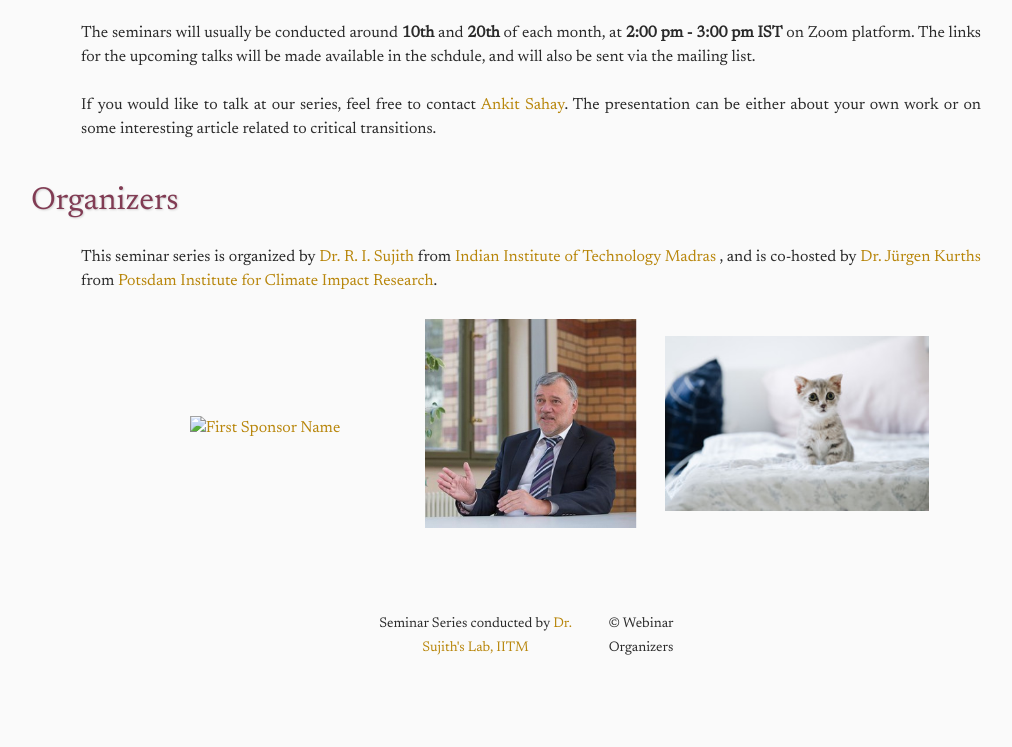
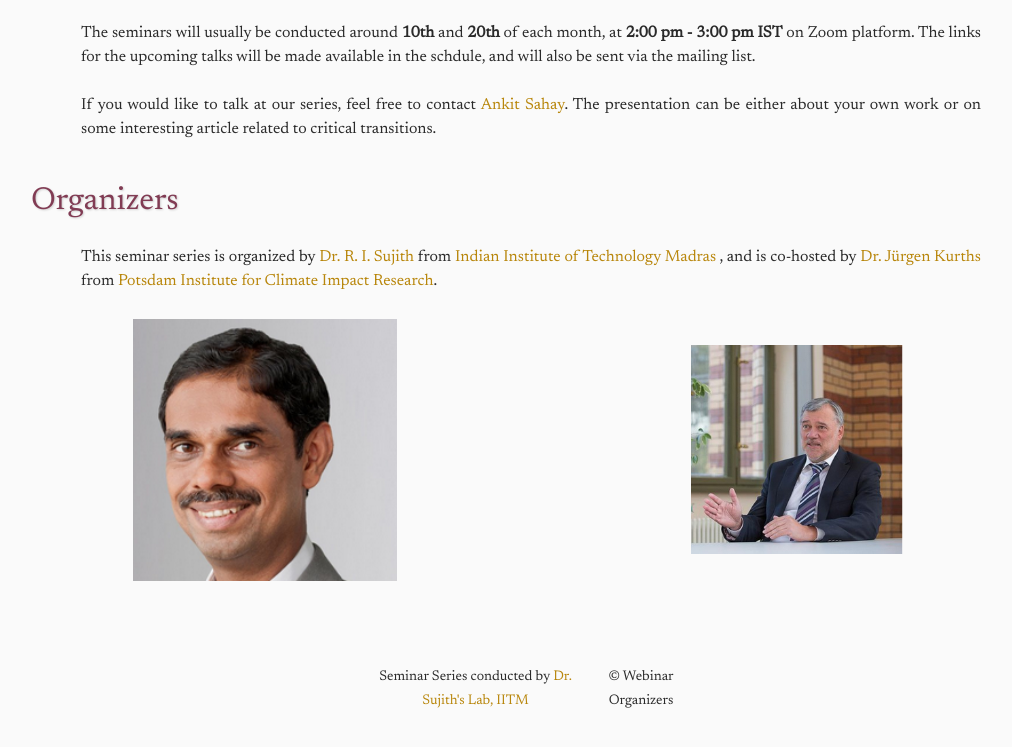
Before and after one commit to ankitsahay02/tai-iitm.github.io, a plain HTML site: page index.html in a window 1280 px wide. Shown: the part 859-1606 px from the top of the page, without its empty margins (109-1121 px from the left). Before the commit the page ends 1581 px from the top, so only its background shows below. Drawn offline with Linux system fonts and the light colour scheme.

Commit message:
Update index.html

```diff
--- a/index.html
+++ b/index.html
@@ -74,21 +74,27 @@
     </p>
     <table class="sponsors">
         <tr>
+
             <td class="sponsor">
                 <a href="http://www.ae.iitm.ac.in/~sujith/">
-                    <img src="assets/sujith_picture.PNG" alt="First Sponsor Name">
+                    <img src="assets/sujith_picture1.png" alt="First Sponsor Name">
                 </a>
             </td>
+
+            <td class="sponsor">
+                <a href="">
+                    <img src="">
+                </a>
+            </td>
+
             <td class="sponsor">
                 <a href="https://www.pik-potsdam.de/members/kurths/homepage">
                     <img src="assets/kurth_picture.PNG" alt="Second Sponsor Name" style="width: 80%">
                 </a>
             </td>
-            <td class="sponsor">
-                <a href="http://www.eyebleach.me/">
-                    <img src="assets/kitten3.jpg" alt="Third Sponsor Name">
-                </a>
-            </td>
+
+
+
         </tr>
     </table>
 
```
